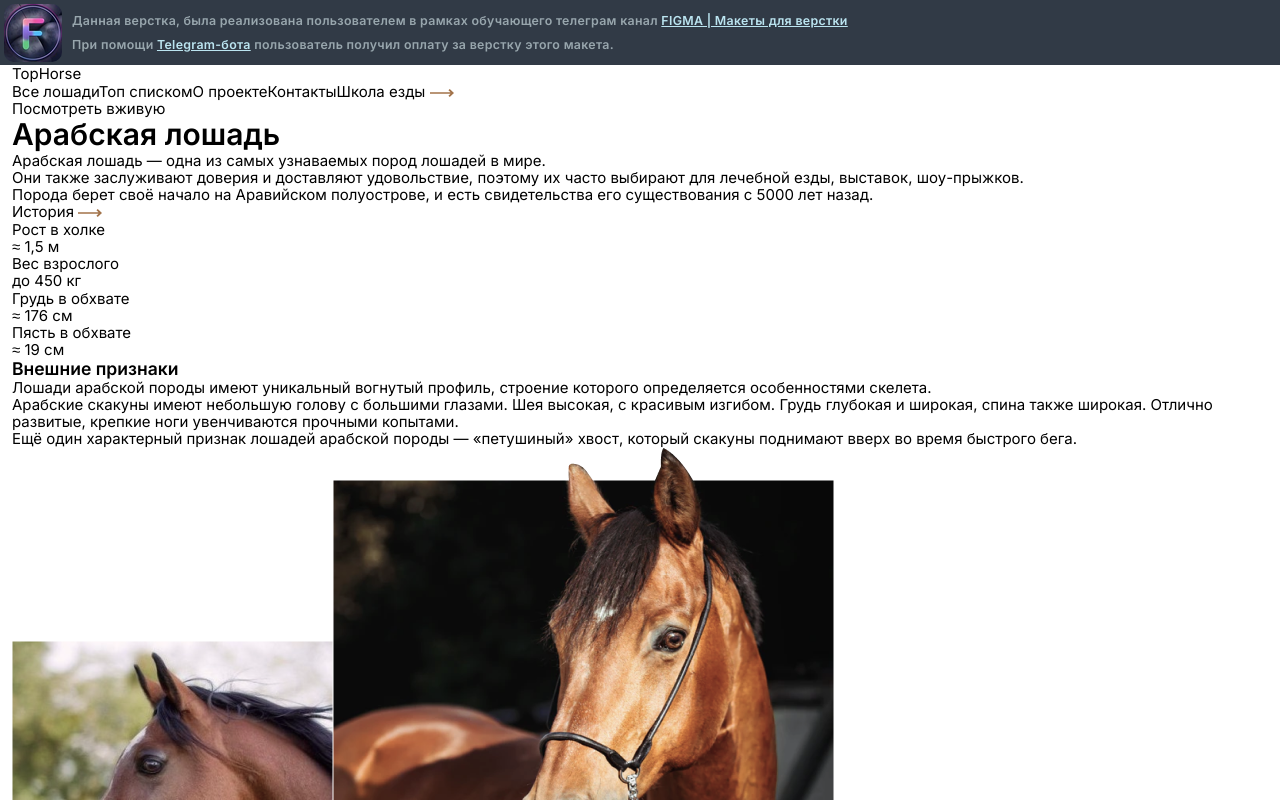
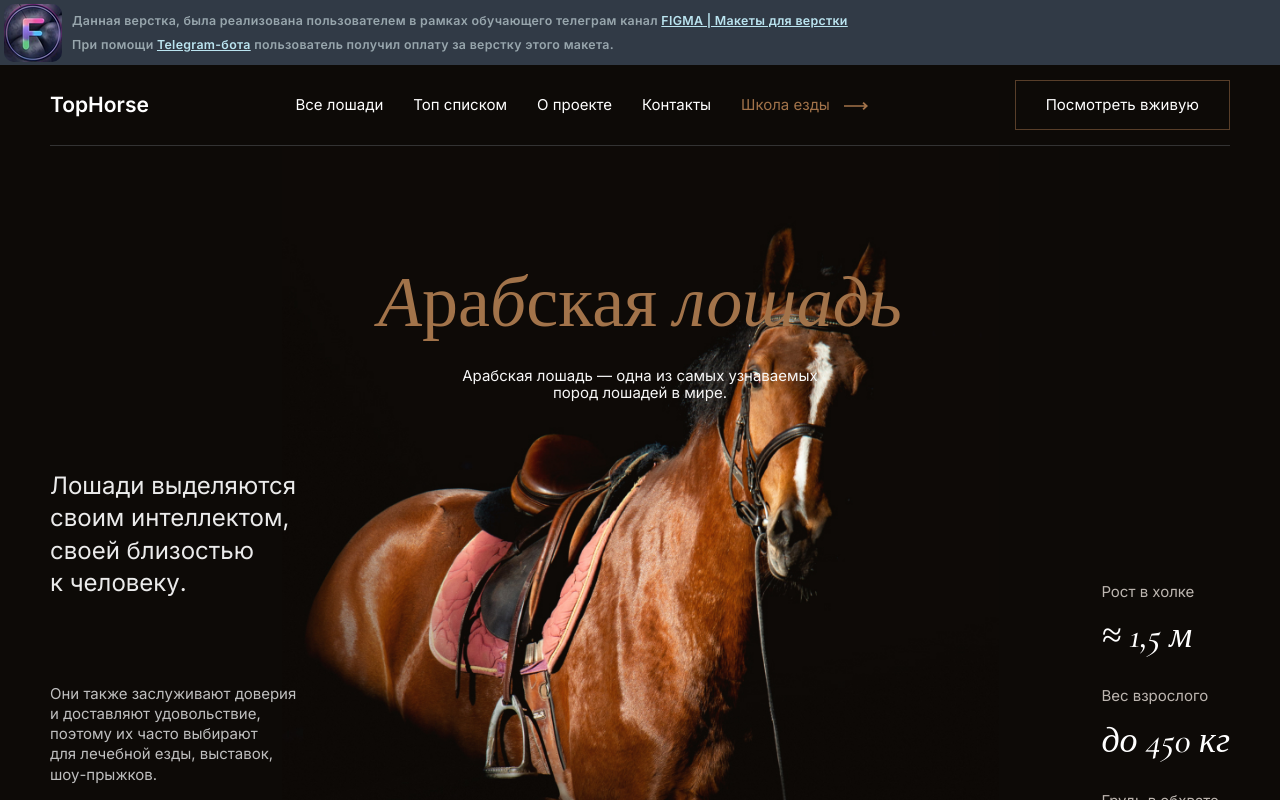
Before and after one commit to GolovanovAlex/TopHorse_Landing, a website: page app/index.html in a window 1280 px wide. Drawn offline with nearby package versions, Linux system fonts and the light colour scheme.

Commit message:
scss hero and img bg

```diff
--- a/app/index.html
+++ b/app/index.html
@@ -42,15 +42,23 @@
       <header class="header">
         <div class="container">
           <div class="header__wrap">
-            <a class="header__logo" href="#">TopHorse</a>
+            <a class="header__logo logo" href="#">TopHorse</a>
             <nav class="header__menu menu">
               <ul class="menu__list">
                 <li class="menu__item">
-                  <a class="menu__link" href="#">Все лошади</a
-                  ><a class="menu__link" href="#">Топ списком</a
-                  ><a class="menu__link" href="#">О проекте</a
-                  ><a class="menu__link" href="#">Контакты</a
-                  ><a class="menu__link menu__link--arrow" href="#"
+                  <a class="menu__link" href="#">Все лошади</a>
+                </li>
+                <li class="menu__item">
+                  <a class="menu__link" href="#">Топ списком</a>
+                </li>
+                <li class="menu__item">
+                  <a class="menu__link" href="#">О проекте</a>
+                </li>
+                <li class="menu__item">
+                  <a class="menu__link" href="#">Контакты</a>
+                </li>
+                <li class="menu__item">
+                  <a class="menu__link menu__link--arrow" href="#"
                     >Школа езды
                     <img src="images/icon/arrow_right.svg" alt="arrow_right"
                   /></a>
@@ -65,15 +73,20 @@
         <section class="hero">
           <div class="container">
             <div class="hero__wrap">
-              <h1 class="title title__h1 hero__title">Арабская лошадь</h1>
+              <h1 class="title title__h1 hero__title">
+                А<span>ра</span>б<span>ская</span> лошадь
+              </h1>
               <p class="hero__text-under-title">
                 Арабская лошадь — одна из самых узнаваемых пород лошадей в мире.
               </p>
-            </div>
+
               <div class="hero__box">
                 <div class="hero__left">
-                <p class="hero__text hero__text--big"></p>
-                <p class="hero__text">
+                  <p class="hero__text hero__text--big">
+                    Лошади выделяются своим интеллектом, своей близостью
+                    к человеку.
+                  </p>
+                  <p class="hero__text hero__text--small">
                     Они также заслуживают доверия и доставляют удовольствие,
                     поэтому их часто выбирают для лечебной езды, выставок,
                     шоу-прыжков.
@@ -98,6 +111,7 @@
                     <dt class="hero__info-title">Пясть в обхвате</dt>
                     <dd class="hero__info-text">≈ 19 см</dd>
                   </dl>
+                </div>
               </div>
             </div>
           </div>
--- a/app/scss/global.scss
+++ b/app/scss/global.scss
@@ -1,11 +1,13 @@
 // ---- ---- color ---- ---- //
 $color_white: #ffffff;
 $color_t_main: #ebebeb;
+$color_t_light: #f7f7f7;
+$color_t_medium: #bdb6b0;
 $color_t_dark: #bfbfbf;
-// $color_t_info: #959595;
 $color_t_accent: #a2734a;
 $color_bg_dark: #0d0a07;
-// $color_bg_accent: #e3b873;
+$color_bg_accent: #583e29;
+$color_bg_border: #333333;
 
 // ---- ---- main ---- ---- //
 html {
@@ -25,31 +27,72 @@ body {
   font-weight: 400;
 }
 .container {
-  max-width: 1276px;
+  max-width: 1200px;
   padding: 0 10px;
   margin: 0 auto;
 }
 // ---- ---- title ---- ---- //
 .title {
   &__h1 {
+    font-family: 'Cormorant Garamond', serif;
+    font-size: 72px;
+    font-weight: 500;
+    font-style: italic;
+    line-height: 1;
+    color: $color_t_accent;
+    margin-bottom: 28px;
+    span {
+      font-style: normal;
+    }
   }
   &__h3 {
   }
 }
 // ---- ---- menu ---- ---- //
 .logo {
+  font-weight: 600;
+  font-size: 21px;
+  line-height: 25px;
+  color: $color_white;
 }
 .menu {
   &__list {
+    display: flex;
+    justify-content: center;
+    align-items: center;
+    gap: 30px;
   }
   &__item {
+    line-height: 18px;
+    color: $color_white;
   }
   &__link {
+    &:hover {
+      color: $color_t_accent;
+    }
   }
   &__link--arrow {
+    color: $color_t_accent;
+    img {
+      padding-left: 10px;
+      transition: transform 0.3s ease;
+    }
+    &:hover {
+      img {
+        transform: translateX(10px);
+      }
+    }
   }
 }
 .btn {
+  padding: 15px 30px;
+  color: $color_white;
+  border: 1px solid $color_bg_accent;
+  transition: transform 0.3s ease;
+  &:hover {
+    color: $color_t_accent;
+    transform: translateY(1px);
+  }
 }
 
 // ---- ---- footer ---- ---- //
--- a/app/scss/style.scss
+++ b/app/scss/style.scss
@@ -7,7 +7,15 @@
 @import 'global.scss';
 // ---- ---- header ---- ---- //
 .header {
+  padding: 15px 0 0;
+  background-color: $color_bg_dark;
   &__wrap {
+    display: flex;
+    justify-content: space-between;
+    align-items: center;
+    gap: 10px;
+    border-bottom: 1px solid $color_bg_border;
+    padding: 0 0 15px 0;
   }
   &__logo {
   }
@@ -18,29 +26,80 @@
 }
 // ---- ---- hero ---- ---- //
 .hero {
+  background-color: $color_bg_dark;
   &__wrap {
+    background-image: url(../images/bg/bg_hero2.jpg);
+    background-position: bottom center;
+    background-repeat: no-repeat;
+    background-size: contain;
   }
   &__title {
+    padding-top: 121px;
+    text-align: center;
   }
   &__text-under-title {
+    max-width: 400px;
+    text-align: center;
+    color: $color_t_light;
+    margin: 0 auto 69px;
   }
   &__box {
+    display: flex;
+    justify-content: space-between;
+    align-items: center;
+    gap: 20px;
   }
   &__left {
   }
   &__text {
+    max-width: 280px;
+    line-height: 135%;
+    color: $color_t_dark;
+    margin-bottom: 19px;
   }
   &__text--big {
+    max-width: 300px;
+    font-size: 24px;
+    color: $color_t_main;
+    margin-bottom: 84px;
+  }
+  &__text--small {
+    max-width: 250px;
+    margin-bottom: 93px;
   }
   &__link {
+    display: inline-block;
+    font-weight: 500;
+    color: $color_t_accent;
+    margin-bottom: 43px;
+    img {
+      padding-left: 10px;
+      transition: transform 0.3s ease;
+    }
+    &:hover {
+      img {
+        transform: translateX(10px);
+      }
+    }
   }
   &__right {
   }
   &__info {
+    padding-top: 75px;
+    max-width: 150px;
   }
   &__info-title {
+    color: $color_t_medium;
+    margin-bottom: 18px;
   }
   &__info-text {
+    font-family: 'Cormorant Garamond', serif;
+    font-size: 36px;
+    font-weight: 500;
+    font-style: italic;
+    line-height: 1;
+    color: $color_white;
+    margin-bottom: 33px;
   }
 }
 
```
Also changed, not shown: app/css/style.min.css, app/images/bg/bg_hero.jpg, app/images/bg/bg_hero2.jpg (added). Lines whose indentation alone changed are shown as unchanged.
